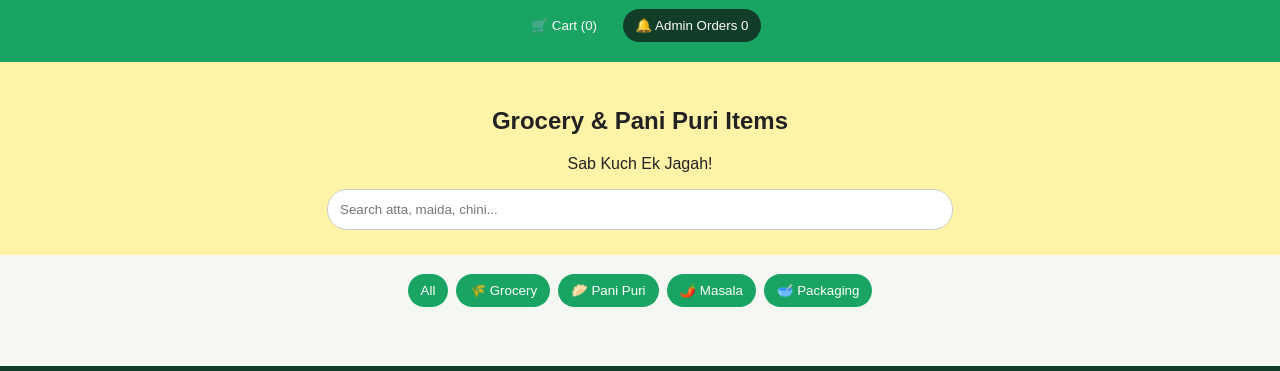
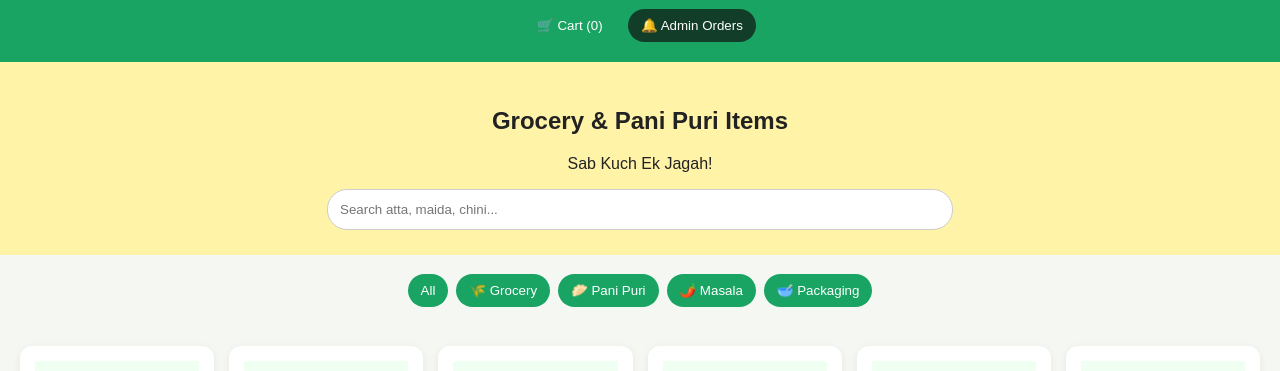
Before and after one commit to ag6081834-arch/chatpata-cart, a plain HTML site: page index.html in a window 1280 px wide. Shown: the part 79-450 px from the top of the page. Drawn offline with Linux system fonts and the light colour scheme.

Commit message:
Update index.html

```diff
--- a/index.html
+++ b/index.html
@@ -11,7 +11,7 @@
 <div id="adminModal" class="modal"><div class="box"><button onclick="closeAdmin()">✕</button><h2>🔔 Admin Order Panel</h2><div class="notify">New customer orders will appear here. Click <b>Allow notifications</b> to enable browser alerts.</div><button class="add" onclick="enableNotifications()">🔔 Allow notifications</button> <button onclick="clearOrders()">Clear Demo Orders</button><hr><div id="orders"></div></div></div>
 <footer>© 2026 Chatpata Cart</footer>
 <script>
-const ONLINE_API_URL = "const ONLINE_API_URL = "https://script.google.com/macros/s/AKfycbwnrBgeC8ZiytDiLsTRfAQpqVnboN7srhLQTGafQNWADFK_AZygcZvI4EEVlRaL6pFR/exec";
+const ONLINE_API_URL = "https://script.google.com/macros/s/AKfycbwnrBgeC8ZiytDiLsTRfAQpqVnboN7srhLQTGafQNWADFK_AZygcZvI4EEVlRaL6pFR/exec";
 
 const P=[[1,'Atta',45,'Grocery','🌾'],[2,'Maida',40,'Grocery','🥣'],[3,'Suji',50,'Grocery','🌾'],[4,'Besan',70,'Grocery','🫘'],[5,'Chini',48,'Grocery','🍚'],[6,'Chawal',65,'Grocery','🍚'],[7,'Dal',90,'Grocery','🫘'],[8,'Namak',25,'Grocery','🧂'],[9,'Pani Puri',30,'Pani Puri','🥟'],[10,'Pani Puri Masala',55,'Masala','🌶️'],[11,'Imli Chutney',60,'Masala','🥭'],[12,'Pudina Masala',45,'Masala','🌿'],[13,'Dona',35,'Packaging','🥣'],[14,'Spoon',25,'Packaging','🥄'],[15,'Paper Plate',50,'Packaging','🍽️']];
 let cart=[],cat='All';
```
